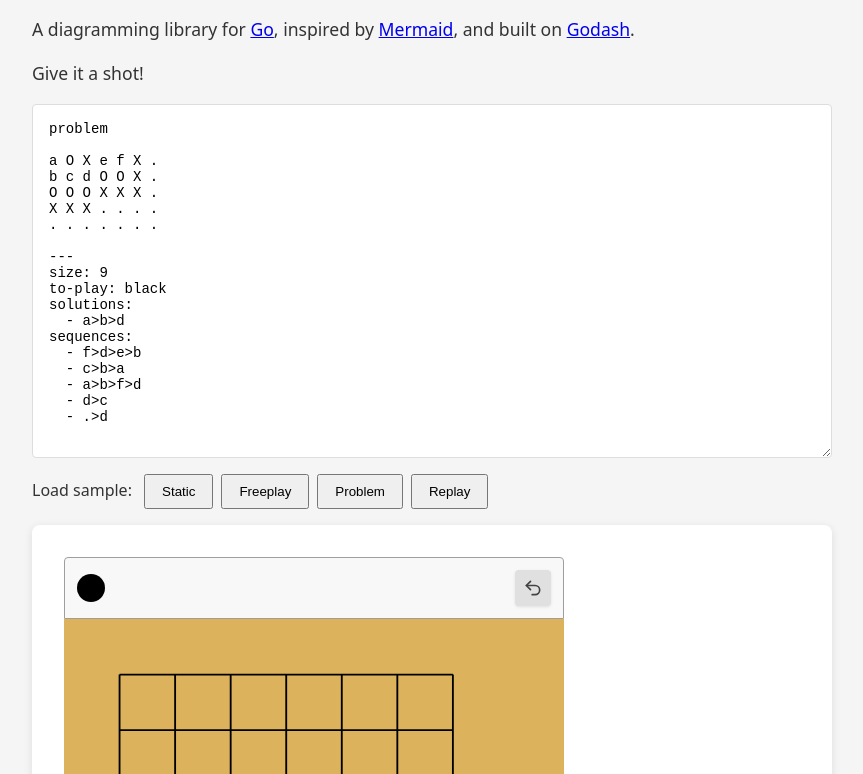
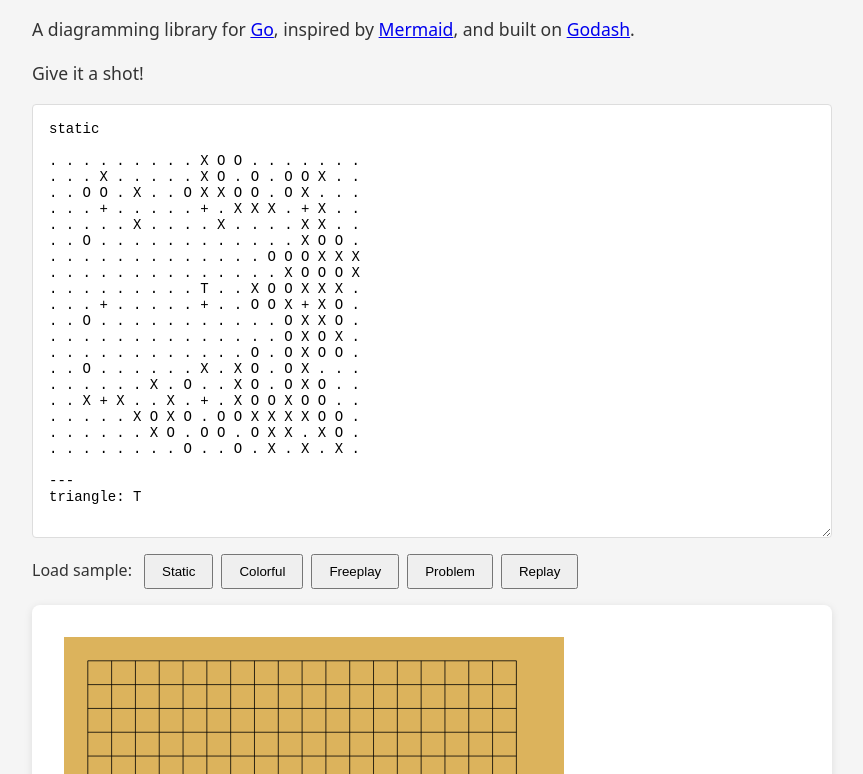
Before and after one commit to duckpunch/godash-diagrams, a website built with Vite: page index.html in a window 1280 px wide. Shown: the part 726-1500 px from the top of the page, without its empty margins (208-1071 px from the left). Built offline with nearby package versions, Linux system fonts and the light colour scheme; what godash would draw is missing.

Commit message:
Ear reddening

```diff
--- a/index.html
+++ b/index.html
@@ -28,7 +28,7 @@
         Give it a shot!
       </p>
     </div>
-    <textarea id="source-input" rows="20" placeholder="Enter diagram source..." spellcheck="false" autocorrect="off" autocapitalize="off" autocomplete="off"></textarea>
+    <textarea id="source-input" rows="25" placeholder="Enter diagram source..." spellcheck="false" autocorrect="off" autocapitalize="off" autocomplete="off"></textarea>
     <div id="app"></div>
     <script type="module" src="/src/main.ts"></script>
   </body>
--- a/src/main.ts
+++ b/src/main.ts
@@ -5,6 +5,32 @@ import { init } from './lib/index'
 // Example sources for each diagram type - easy to tweak!
 const EXAMPLES = {
   static: `static
+
+. . . . . . . . . X O O . . . . . . .
+. . . X . . . . . X O . O . O O X . .
+. . O O . X . . O X X O O . O X . . .
+. . . + . . . . . + . X X X . + X . .
+. . . . . X . . . . X . . . . X X . .
+. . O . . . . . . . . . . . . X O O .
+. . . . . . . . . . . . . O O O X X X
+. . . . . . . . . . . . . . X O O O X
+. . . . . . . . . T . . X O O X X X .
+. . . + . . . . . + . . O O X + X O .
+. . O . . . . . . . . . . . O X X O .
+. . . . . . . . . . . . . . O X O X .
+. . . . . . . . . . . . O . O X O O .
+. . O . . . . . . X . X O . O X . . .
+. . . . . . X . O . . X O . O X O . .
+. . X + X . . X . + . X O O X O O . .
+. . . . . X O X O . O O X X X X O O .
+. . . . . . X O . O O . O X X . X O .
+. . . . . . . . O . . O . X . X . X .
+
+---
+triangle: T
+`,
+
+  colorful: `static
 
 .  .  .  .  .  .  .  .  .
 .  .  .  .  .  .  .  .  .
@@ -101,7 +127,7 @@ Object.keys(EXAMPLES).forEach(exampleType => {
 textarea.parentElement!.insertBefore(buttonContainer, textarea.nextSibling)
 
 // Set initial value to problem example
-textarea.value = EXAMPLES.problem
+textarea.value = EXAMPLES.static
 
 // Initialize diagram with initial source
 init('#app', {
```
